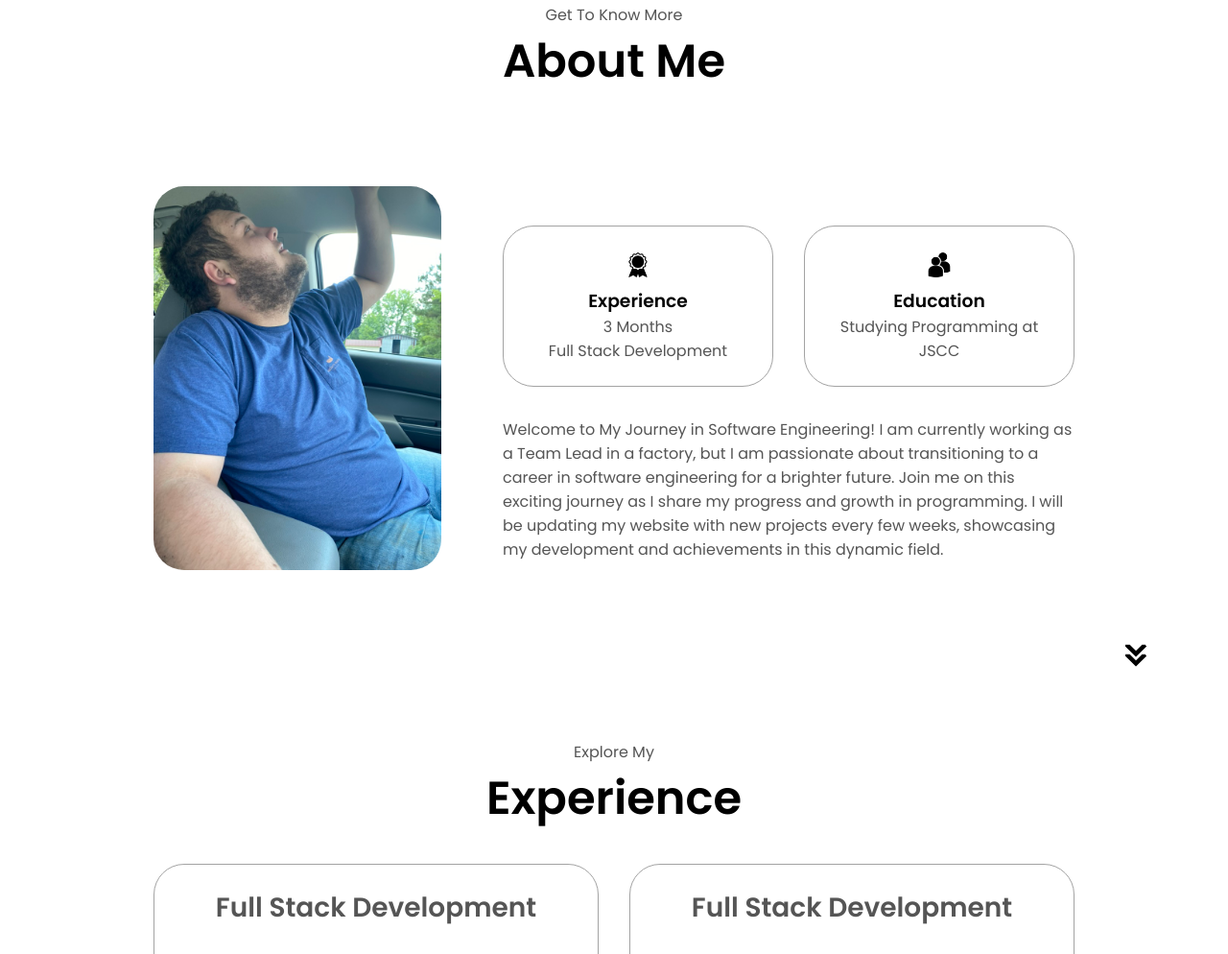
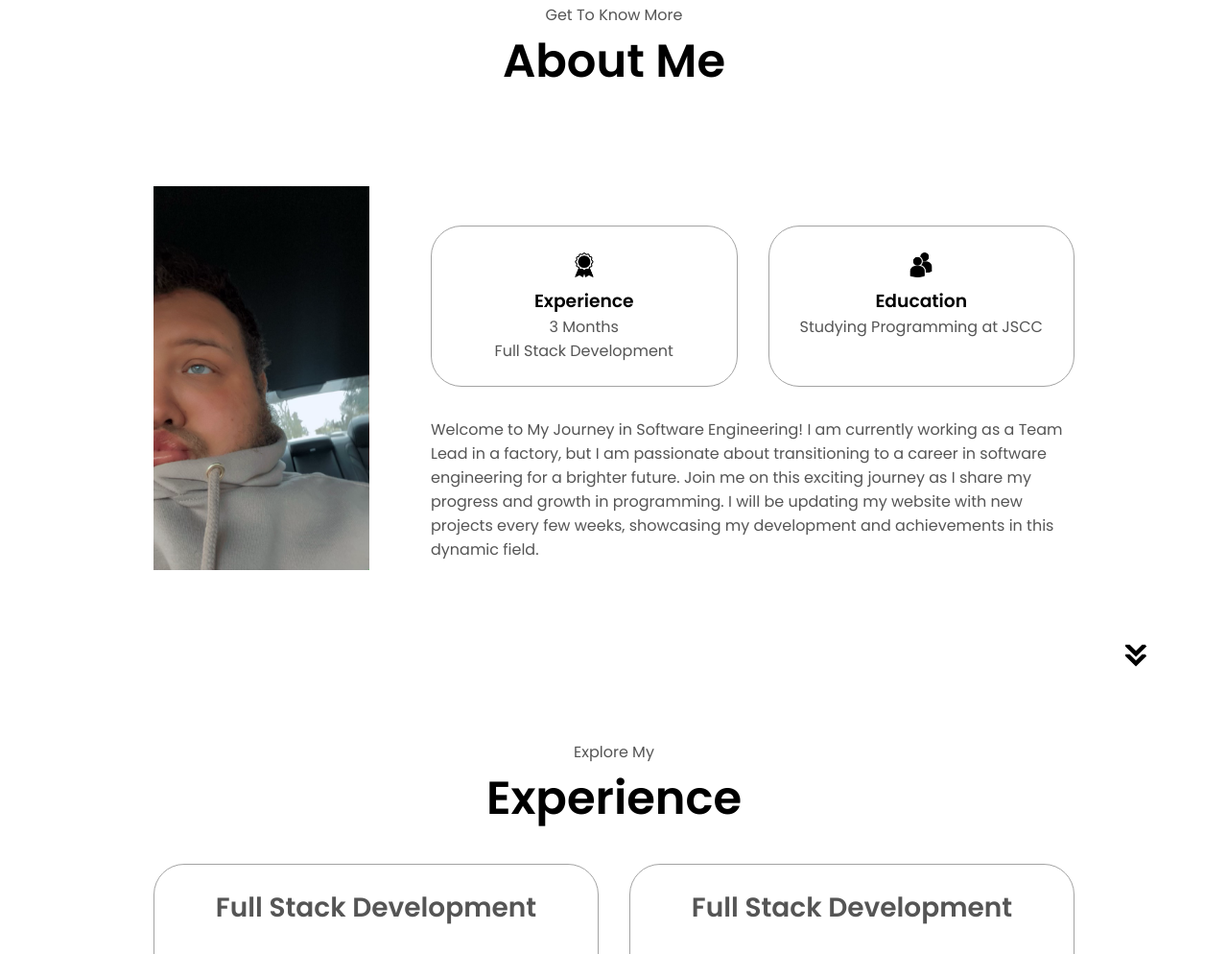
Before and after one commit to Zachhary/html-css-js-portfolio, a plain HTML site: page index.html in a window 1280 px wide. Shown: the part 925-1919 px from the top of the page at 96% size. Drawn offline with Linux system fonts and the light colour scheme.

Commit message:
Added new photo and changed it on website

```diff
--- a/index.html
+++ b/index.html
@@ -77,9 +77,9 @@
       <div class="section-container">
         <div class="section__pic-container">
           <img
-            src="./assets/about-pic.png"
+            src="./assets/me.png"
             alt="Profile picture"
-            class="about-pic"
+            class="me"
           />
         </div>
         <div class="about-details-container">
```
Also changed, not shown: assets/me.png (added).
